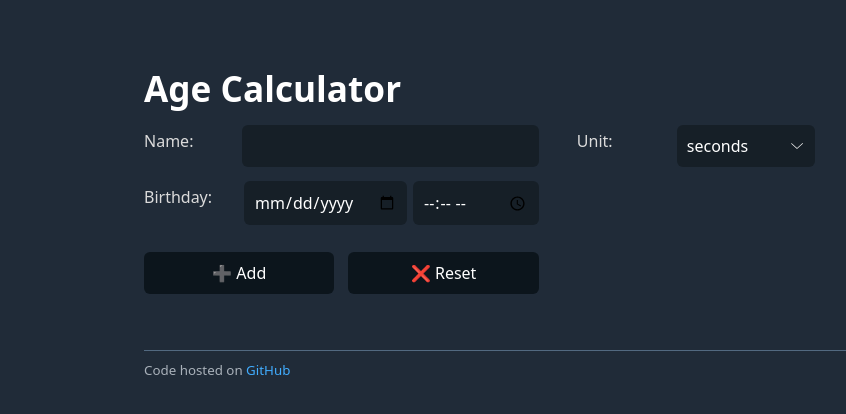
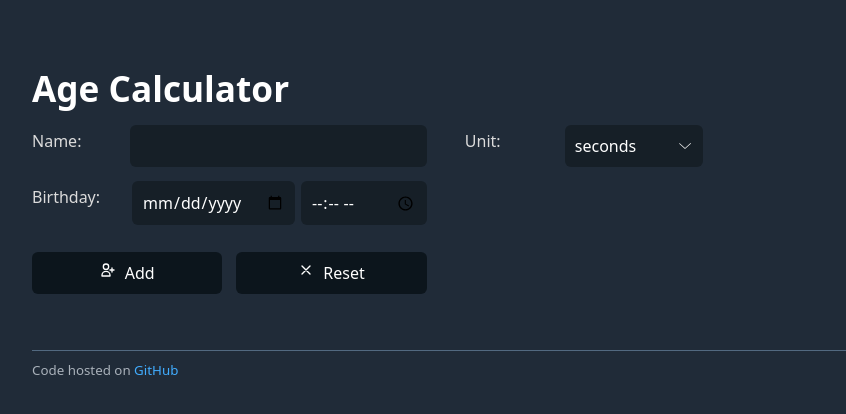
Before and after one commit to dmstern/age-calculator, a React (Create React App) app: page / in a window 1280 px wide. Shown: the top 414 px of the page, without its empty margins (116-962 px from the left). Built offline with nearby package versions, Linux system fonts and the light colour scheme.

Commit message:
Add HeroIcons

```diff
--- a/src/App.js
+++ b/src/App.js
@@ -3,6 +3,7 @@ import "./styles.css";
 import Person from "./Person";
 import units from "./Units";
 import { l10n } from "./l10n";
+import Icon from "./Icons";
 
 export default class App extends Component {
   constructor() {
@@ -99,8 +100,13 @@ export default class App extends Component {
               </span>
             </label>
             <div className="formFooter">
-              <button type="submit">➕ {this.getLabels().add}</button>
-              <button type="reset"> ❌ {this.getLabels().reset}</button>
+              <button type="submit">
+                <Icon icon="addPerson" /> {this.getLabels().add}
+              </button>
+              <button type="reset">
+                {" "}
+                <Icon icon="reset" /> {this.getLabels().reset}
+              </button>
             </div>
           </form>
           <form>
--- /dev/null
+++ b/src/Icons.js
@@ -0,0 +1,37 @@
+import React, { Component } from "react";
+
+const icons = {
+  addPerson: (
+    <path d="M18 9v3m0 0v3m0-3h3m-3 0h-3m-2-5a4 4 0 11-8 0 4 4 0 018 0zM3 20a6 6 0 0112 0v1H3v-1z"></path>
+  ),
+  reset: <path d="M6 18L18 6M6 6l12 12"></path>,
+  trash: (
+    <path d="M19 7l-.867 12.142A2 2 0 0116.138 21H7.862a2 2 0 01-1.995-1.858L5 7m5 4v6m4-6v6m1-10V4a1 1 0 00-1-1h-4a1 1 0 00-1 1v3M4 7h16"></path>
+  ),
+  star: (
+    <path d="M11.049 2.927c.3-.921 1.603-.921 1.902 0l1.519 4.674a1 1 0 00.95.69h4.915c.969 0 1.371 1.24.588 1.81l-3.976 2.888a1 1 0 00-.363 1.118l1.518 4.674c.3.922-.755 1.688-1.538 1.118l-3.976-2.888a1 1 0 00-1.176 0l-3.976 2.888c-.783.57-1.838-.197-1.538-1.118l1.518-4.674a1 1 0 00-.363-1.118l-3.976-2.888c-.784-.57-.38-1.81.588-1.81h4.914a1 1 0 00.951-.69l1.519-4.674z"></path>
+  ),
+};
+
+export default class Icon extends Component {
+  render() {
+    return (
+      <svg
+        fill="none"
+        strokeLinecap="round"
+        strokeLinejoin="round"
+        strokeWidth="2"
+        viewBox="0 0 24 24"
+        stroke="currentColor"
+        style={{
+          width: "1em",
+          height: "auto",
+          verticalAlign: "text-top",
+          marginRight: ".3em",
+        }}
+      >
+        {icons[this.props.icon]}
+      </svg>
+    );
+  }
+}
--- a/src/Person.js
+++ b/src/Person.js
@@ -1,4 +1,5 @@
 import React, { Component } from "react";
+import Icon from "./Icons";
 
 export default class Person extends Component {
   constructor(state, props) {
@@ -35,7 +36,7 @@ export default class Person extends Component {
         </span>{" "}
         {this.props.getLabels().isNow} {Number(this.state.age).toLocaleString()}{" "}
         {this.props.getUnit().label} {this.props.getLabels().old}.
-        <details>
+        <details open>
           <summary>{this.props.getLabels().nextMoment}: 🎉</summary>
           <ul>
             {this.state.next &&
@@ -59,7 +60,7 @@ export default class Person extends Component {
           onClick={this.props.remove}
           title={this.props.getLabels().remove}
         >
-          ➖
+          <Icon icon="trash" />
         </button>
       </div>
     );
--- a/src/styles.css
+++ b/src/styles.css
@@ -4,6 +4,12 @@
 
 body {
   padding: 20px;
+}
+
+@media (min-width: 768px) {
+  body {
+    max-width: 80vw;
+  }
 }
 
 form label {
@@ -92,7 +98,7 @@ button.remove {
 
 [title][role="img"] {
   cursor: help;
-  text-decoration: dotted underline;
+  /* text-decoration: dotted underline; */
 }
 
 @media (pointer: coarse), (hover: none) {
@@ -128,7 +134,7 @@ details li.past {
 
 summary {
   cursor: pointer;
-  text-decoration: dotted underline;
+  /* text-decoration: dotted underline; */
 }
 
 footer {
```
